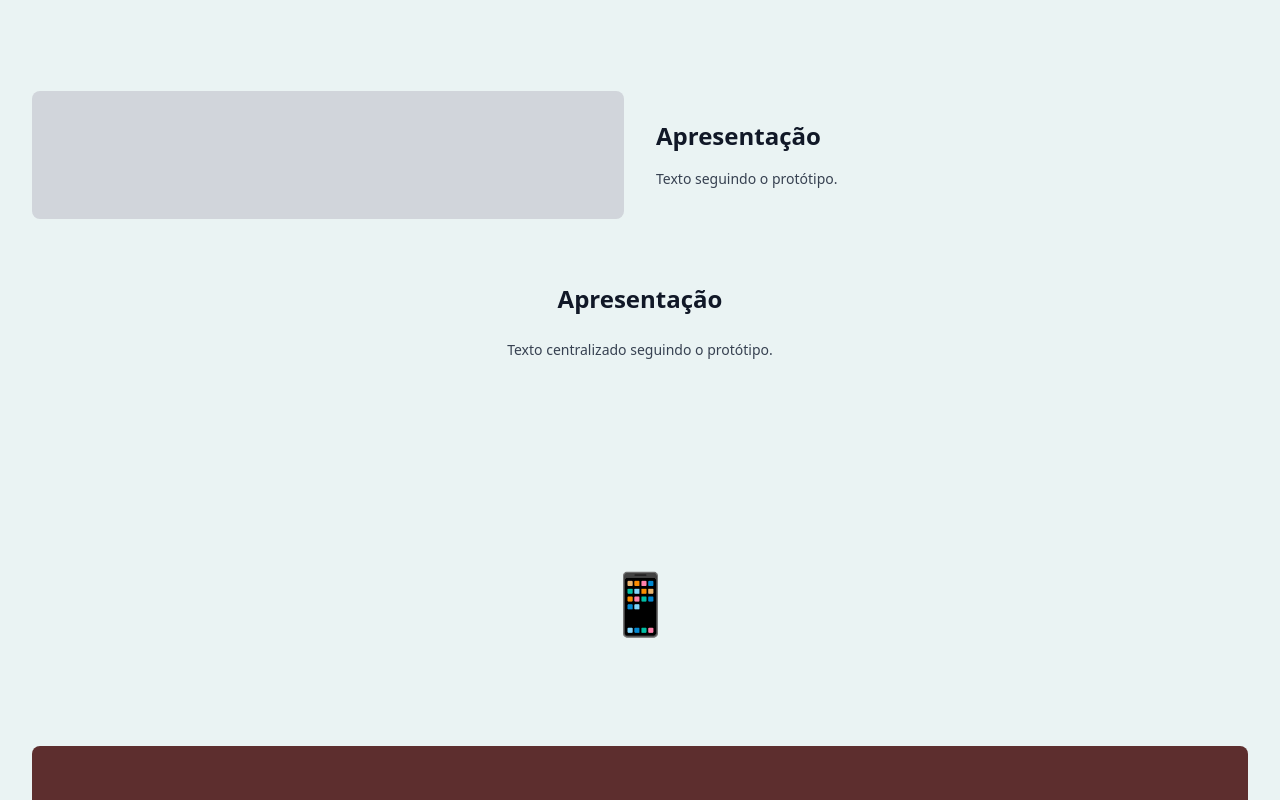
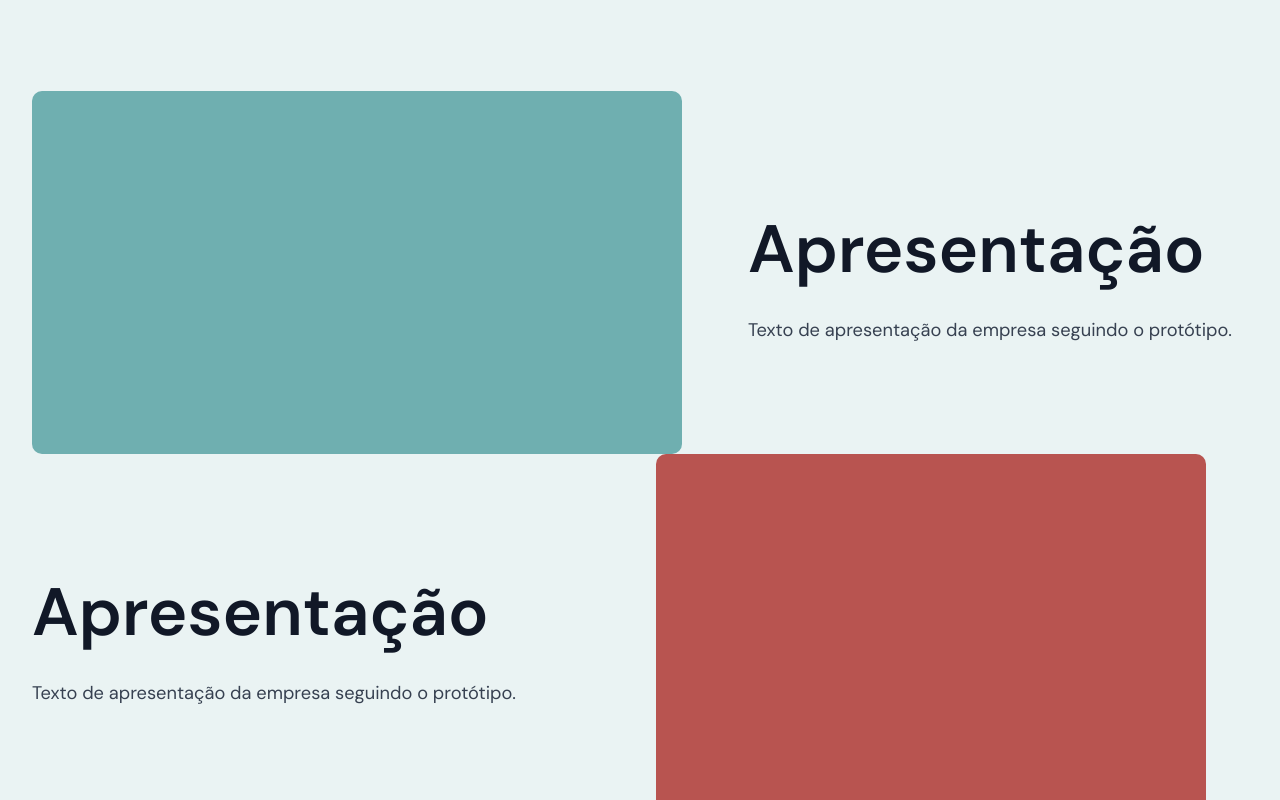
Before and after one commit to Lansutech/lansutechsite, a React (Vite) app: page / in a window 1280 px wide. Shown: the part 3900-4700 px from the top of the page. Built offline with nearby package versions, Linux system fonts and the light colour scheme.

Commit message:
Refactor: Improve ContentSection design
Adjusted the ContentSection to align with the design theme of the other sections.

```diff
--- a/src/components/ContentSection.tsx
+++ b/src/components/ContentSection.tsx
@@ -6,23 +6,36 @@ const ContentSection = () => {
     <section className="py-16" style={{ backgroundColor: '#EAF3F3' }}>
       <div className="max-w-7xl mx-auto px-4 sm:px-6 lg:px-8">
 
-        <div className="mb-16">
+        {/* Primeira seção de apresentação */}
+        <div className="mb-16" style={{ width: '1400px', margin: '0 auto' }}>
           <div className="grid grid-cols-1 lg:grid-cols-2 gap-8 items-center">
-            <div className="h-32 rounded-lg bg-gray-300"></div>
+            <div className="rounded-lg" style={{ width: '650px', height: '363px', backgroundColor: '#6FAFB0', borderRadius: '10px' }}></div>
             <div>
-              <h2 className="text-2xl font-bold text-gray-900 mb-4">Apresentação</h2>
-              <p className="text-gray-700 text-sm leading-relaxed">
-                Texto seguindo o protótipo.
+              <h2 className="text-gray-900 mb-4" style={{ fontFamily: 'DM Sans', fontWeight: 600, fontSize: '67.05px' }}>
+                Apresentação
+              </h2>
+              <p className="text-gray-700 leading-relaxed" style={{ fontFamily: 'DM Sans', fontSize: '18.26px' }}>
+                Texto de apresentação da empresa seguindo o protótipo.
               </p>
             </div>
           </div>
         </div>
 
-        <div className="mb-16 text-center">
-          <h2 className="text-2xl font-bold text-gray-900 mb-6">Apresentação</h2>
-          <p className="text-gray-700 text-sm leading-relaxed max-w-4xl mx-auto">
-            Texto centralizado seguindo o protótipo.
-          </p>
+        {/* Segunda seção de apresentação - invertida */}
+        <div className="mb-16">
+          <div className="grid grid-cols-1 lg:grid-cols-2 gap-8 items-center">
+            <div className="lg:order-2">
+              <div className="rounded-lg" style={{ width: '550px', height: '363px', backgroundColor: '#B85450', borderRadius: '10px' }}></div>
+            </div>
+            <div className="lg:order-1">
+              <h2 className="text-gray-900 mb-4" style={{ fontFamily: 'DM Sans', fontWeight: 600, fontSize: '67.05px' }}>
+                Apresentação
+              </h2>
+              <p className="text-gray-700 leading-relaxed" style={{ fontFamily: 'DM Sans', fontSize: '18.26px' }}>
+                Texto de apresentação da empresa seguindo o protótipo.
+              </p>
+            </div>
+          </div>
         </div>
 
       </div>
```
